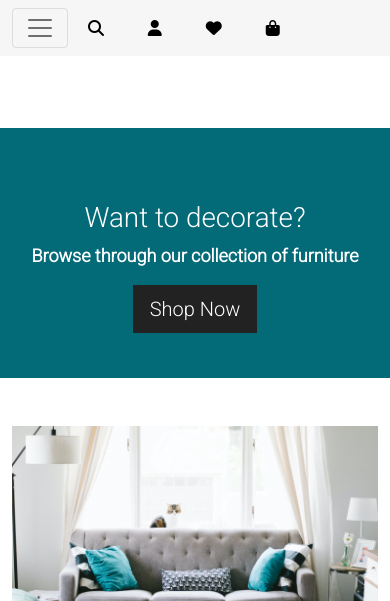
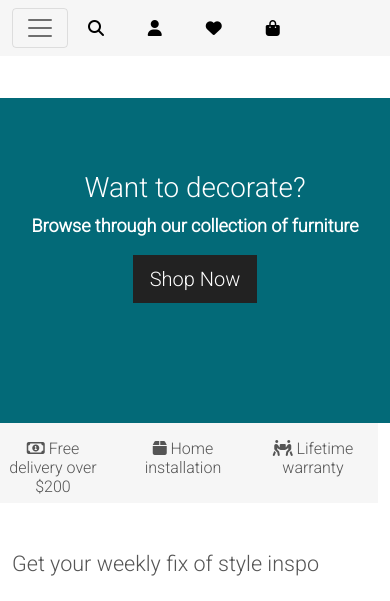
Before and after one commit to PillowFishSticks/Kassie-MS4, a Django app: page / in a window 390 px wide. Shown: the top 601 px of the page. Run offline with Django 3.2, Linux system fonts and the light colour scheme; data that the repository does not hold is empty; some libraries are stand-ins or nearby versions; grey boxes are pictures that could not be loaded.

Commit message:
Make home page responsive for medium size devices

```diff
--- a/home/templates/home/index.html
+++ b/home/templates/home/index.html
@@ -5,7 +5,7 @@
 <!-- Home banner -->
 <section class="text-center container-fluid">
     <div class="row">
-      <div class="col-12 col-lg-4 d-lg-block home-banner mt-5">
+      <div class="col-12 col-md-4 d-md-block home-banner mt-5">
         <div class="mt-5">
           <h1>Want to decorate?</h1>
           <p>Browse through our collection of furniture</p>
@@ -16,7 +16,7 @@
           </a>
         </div>
       </div>
-      <div class="col-12 col-lg-8 d-lg-block home-banner-image mt-5">
+      <div class="col-12 col-md-8 d-none d-md-block home-banner-image mt-5">
         <a href="#">
           <img src="{{ MEDIA_URL }}myhome.jpg" alt="Home banner">
         </a>
@@ -155,12 +155,12 @@
 
 <section class="text-center container-fluid">
   <div class="row">
-    <div class="col-12 col-lg-5 d-none d-lg-block onsale-banner-image mt-5">
+    <div class="col-12 col-md-5 d-none d-md-block onsale-banner-image mt-5">
       <a href="#">
         <img src="{{ MEDIA_URL }}onsale-banner.jpeg" alt="Onsale banner">
       </a>
     </div>
-    <div class="col-12 col-lg-7 d-none d-lg-block onsale-banner mt-5">
+    <div class="col-12 col-md-7 d-md-block onsale-banner mt-5">
       <div class="mt-5">
         <h1>Sale now on!</h1>
         <p>Shop online, or in store to get everything you need</p>
--- a/static/css/base.css
+++ b/static/css/base.css
@@ -575,6 +575,7 @@ margin: 2rem 0;
 
     .nav-link i.fa-lg {
         font-size: 1rem;
+        color: black;
     }
 
     .item-price, .item-sale-price {
@@ -582,7 +583,7 @@ margin: 2rem 0;
     }
 
     .home-banner {
-        height: 250px
+        height: 325px
     }
 
     .home-banner p {
@@ -597,12 +598,35 @@ margin: 2rem 0;
         height: auto;
         width: 100%;
     }
+
+    .onsale-banner {
+        height: 200px
+    }
+
+    .onsale-banner-image img {
+        height: auto;
+        width: 100%;
+    }
 }
 
 @media (max-width: 576px) {
+    body {
+        padding-top: 50px;
+    }
+
     .container {
         max-width: 100%;
       }
+
+    .modalbanner {
+        background-color: #F6F6F6;
+        width: 100%;
+        height: 80px;
+    }
+
+    .modal h5 {
+        font-size: 12px;
+    }
 
     .inspo-detail {
         width: 300px ;
@@ -615,4 +639,16 @@ margin: 2rem 0;
         margin: auto;
         margin-bottom: 10px;
     }
+
+    .onsale-banner {
+        height: 400px
+    }
+
+    div .table-responsive {
+        font-size: 13px;
+    }
+
+    div .table-responsive .btn {
+        font-size: 13px;
+    }
 }
--- a/templates/allauth/account/base.html
+++ b/templates/allauth/account/base.html
@@ -4,7 +4,7 @@
     <div class="container header-container">
         <div class="overlay"></div>
         <div class="row justify-content-center">
-            <div class="col-6">
+            <div class="col-12 col-lg-6">
                 <div class="allauth-form-inner-content">
                     {% block inner_content %}
                     {% endblock %}
--- a/templates/allauth/account/signup.html
+++ b/templates/allauth/account/signup.html
@@ -5,7 +5,7 @@
 {% block head_title %}{% trans "Signup" %}{% endblock %}
 
 {% block inner_content %}
-<hr>
+
 <h2 class="page-banner text-white mt-4 mb-4">{% trans "Sign Up" %}</h2>
 
 <p>{% blocktrans %}Already have an account? Then please <a href="{{ login_url }}">sign in</a>.{% endblocktrans %}</p>
--- a/templates/base.html
+++ b/templates/base.html
@@ -29,8 +29,8 @@
     <!-- Script tags -->
     {% block corejs %}
         <script src="https://kit.fontawesome.com/78e6526602.js" crossorigin="anonymous"></script>
+        <script src="https://cdn.jsdelivr.net/npm/bootstrap@5.1.3/dist/js/bootstrap.min.js" integrity="sha384-QJHtvGhmr9XOIpI6YVutG+2QOK9T+ZnN4kzFN1RtK3zEFEIsxhlmWl5/YESvpZ13" crossorigin="anonymous"></script>
         <script src="https://cdn.jsdelivr.net/npm/@popperjs/core@2.10.2/dist/umd/popper.min.js" integrity="sha384-7+zCNj/IqJ95wo16oMtfsKbZ9ccEh31eOz1HGyDuCQ6wgnyJNSYdrPa03rtR1zdB" crossorigin="anonymous"></script>
-        <script src="https://cdn.jsdelivr.net/npm/bootstrap@5.1.3/dist/js/bootstrap.min.js" integrity="sha384-QJHtvGhmr9XOIpI6YVutG+2QOK9T+ZnN4kzFN1RtK3zEFEIsxhlmWl5/YESvpZ13" crossorigin="anonymous"></script>
         <script src="https://code.jquery.com/jquery-3.6.0.min.js" integrity="sha256-/xUj+3OJU5yExlq6GSYGSHk7tPXikynS7ogEvDej/m4=" crossorigin="anonymous"></script>
         <script src="https://js.stripe.com/v3/"></script>
     {% endblock %}
```
Also changed, not shown: templates/includes/mobile-top-header.html (line endings or trailing spaces).
